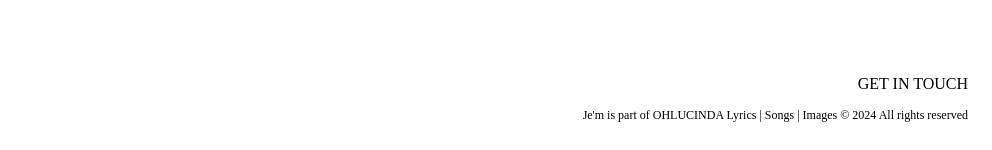
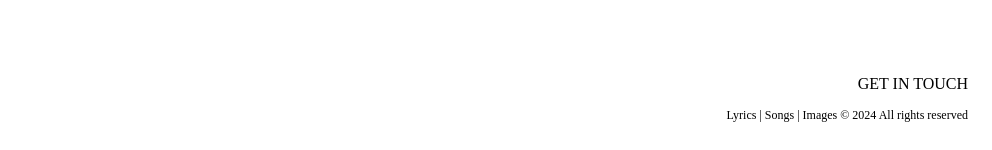
Before and after one commit to ohlucinda/jemlyrics, a Jekyll site: the page indexsp.html, which Jekyll copies as it is, in a window 1280 px wide. Shown: the part 747-897 px from the top of the page, without its empty margins (288-1280 px from the left). Built offline with Jekyll 4.4.1, drawn with Linux system fonts in a browser that asks for light colours; some web fonts are replaced.

Commit message:
Update indexsp.html

```diff
--- a/indexsp.html
+++ b/indexsp.html
@@ -91,7 +91,6 @@ a {
 </div>
 
 <div class="copy">
-  Je'm is part of OHLUCINDA
 Lyrics | Songs | Images
 © 2024 All rights reserved
 </div>
```
